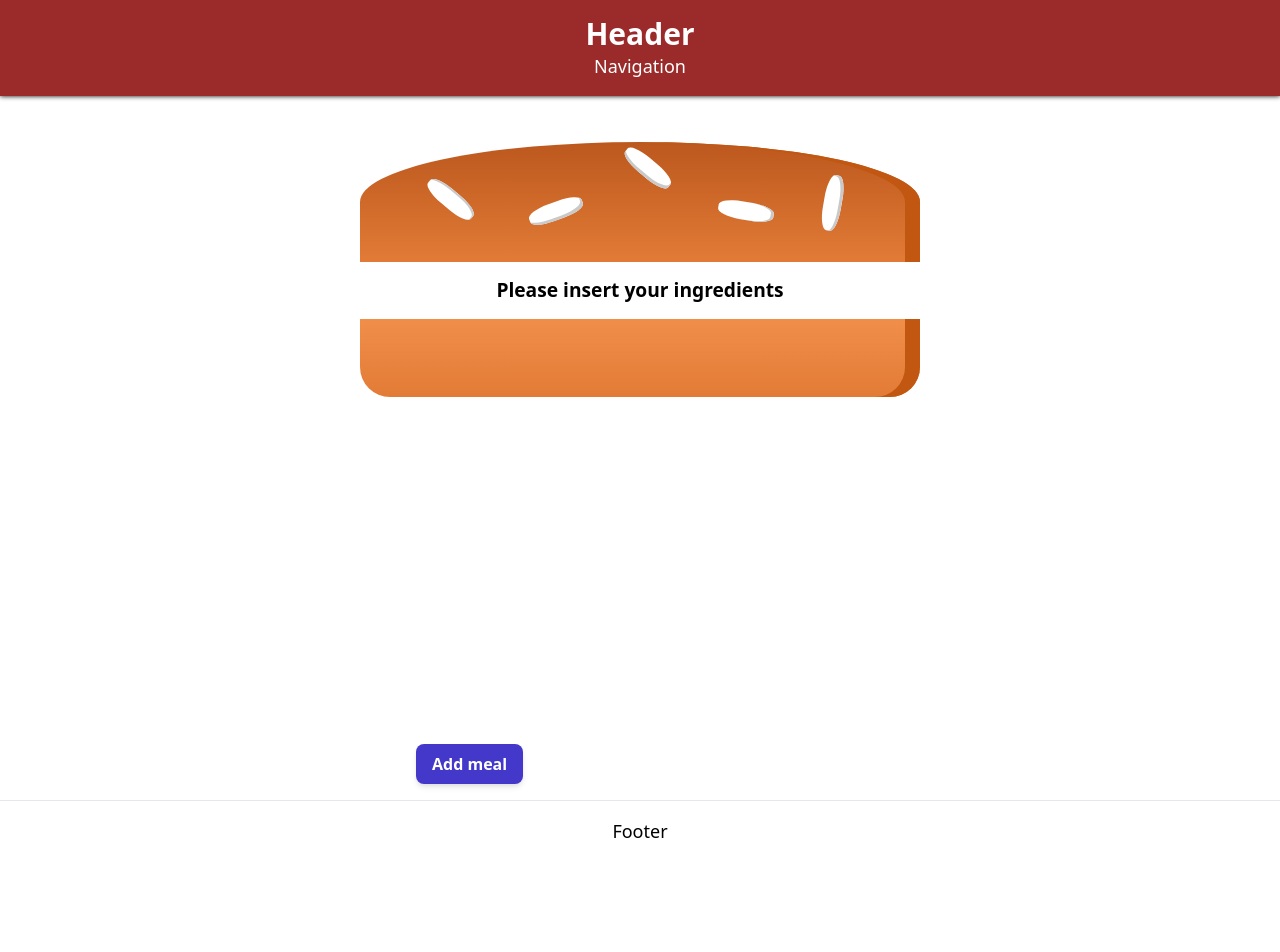
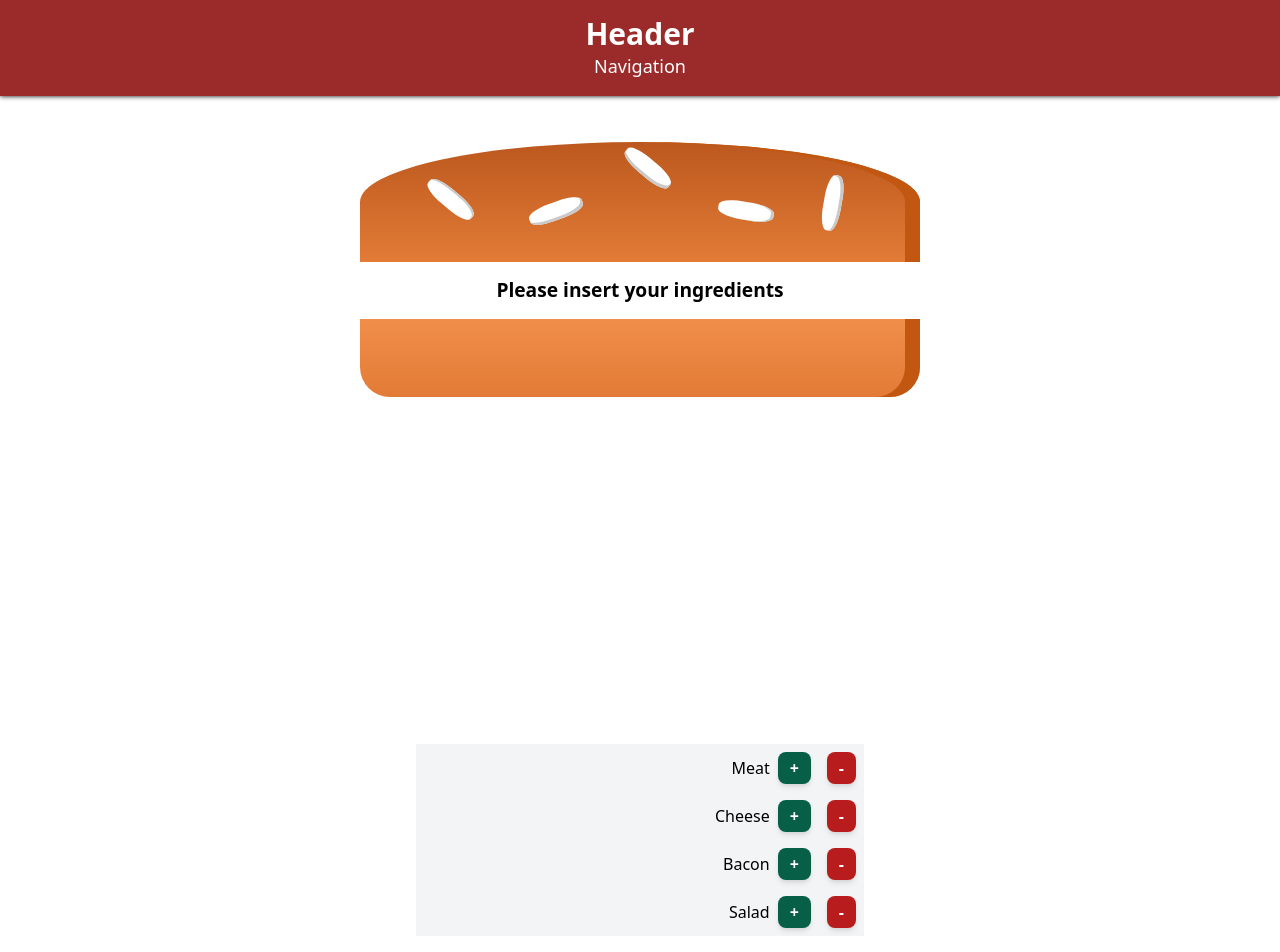
Before and after one commit to pasor1/react-burger-builder, a React (Create React App) app: page / in a window 1280 px wide. Shown: the top 952 px of the page. Before the commit the page ends 861 px from the top, so only its background shows below. Built offline with nearby package versions, Linux system fonts and the light colour scheme.

Commit message:
added burgercontrols

```diff
--- /dev/null
+++ b/src/components/BurgerControls/BurgerControl/BurgerControl.js
@@ -0,0 +1,13 @@
+import React from 'react';
+
+const BurgerControl = (props) => {
+  return (
+    <div>
+      {props.label}
+      <button type="button" onClick={() => props.onClickPlus(props.type)} className="py-1 px-3 m-2 bg-green-800 text-white font-semibold rounded-lg shadow-md focus:outline-none hover:bg-green-700 hover:scale-95 transform transition duration-50 ease-in-out">+</button>
+      <button type="button" onClick={() => props.onClickMinus(props.type)} className="py-1 px-3 m-2 bg-red-700 text-white font-semibold rounded-lg shadow-md focus:outline-none hover:bg-red-600 hover:scale-95 transform transition duration-50 ease-in-out">-</button>
+    </div>
+  )
+}
+
+export default BurgerControl
--- a/src/components/BurgerControls/BurgerControls.js
+++ b/src/components/BurgerControls/BurgerControls.js
@@ -1,9 +1,13 @@
 import React from 'react'
+import BurgerControl from './BurgerControl/BurgerControl'
+import { INGREDIENTS_LIST } from '../../containers/BurgerBuilder/BurgerBuilder'
 
 const BurgerControls = (props) => {
   return (
-    <div className="max-w-md mx-auto mt-4">
-      <button type="button" onClick={props.onClick} className="py-2 px-4 bg-indigo-700 text-white font-semibold rounded-lg shadow-md focus:outline-none hover:bg-indigo-600 hover:scale-95 transform transition duration-50 ease-in-out">Add meal</button>
+    <div className="max-w-md mx-auto mt-4 bg-gray-100 text-right">
+      {INGREDIENTS_LIST.map((item) => {
+        return <BurgerControl onClickPlus={props.onClickPlus} onClickMinus={props.onClickMinus} type={item.ingredient} key={item.ingredient} label={item.label} />
+      })}
     </div>
   )
 }
--- a/src/containers/BurgerBuilder/BurgerBuilder.js
+++ b/src/containers/BurgerBuilder/BurgerBuilder.js
@@ -3,24 +3,58 @@ import Aux from '../../hoc/Aux';
 import Burger from '../../components/Burger/Burger';
 import BurgerControls from '../../components/BurgerControls/BurgerControls';
 
+export const INGREDIENTS_LIST = [
+  {
+    ingredient: 'meat',
+    label: 'Meat',
+    price: 2
+  },
+  {
+    ingredient: 'cheese',
+    label: 'Cheese',
+    price: 1
+  },
+  {
+    ingredient: 'bacon',
+    label: 'Bacon',
+    price: 0.7
+  },
+  {
+    ingredient: 'salad',
+    label: 'Salad',
+    price: 0.5
+  }
+]
 class BurgerBuilder extends React.Component {
   state = {
-    ingredients: []
+    ingredients: [],
+    total: 2
   }
 
-  addMealHandler = () => {
+  addIngredientHandler = (ingredient) => {
     const ingredients = [...this.state.ingredients];
-    ingredients.unshift('meat');
+    ingredients.unshift(ingredient);
     this.setState({
-      ingredients: ingredients
+      ingredients: ingredients,
     })
+  }
+
+  removeIngredientHandler = (ingredient) => {
+    const ingredients = [...this.state.ingredients];
+    const ingredientIndex = ingredients.indexOf(ingredient);
+    if (ingredientIndex > -1) {
+      ingredients.splice(ingredientIndex, 1);
+      this.setState({
+        ingredients: ingredients
+      })
+    }
   }
 
   render() {
     return (
       <Aux>
         <Burger ingredients={this.state.ingredients} />
-        <BurgerControls onClick={this.addMealHandler} />
+        <BurgerControls onClickPlus={this.addIngredientHandler} onClickMinus={this.removeIngredientHandler} />
       </Aux>
     )
   }
```
Also changed, not shown: 1 other file (tests, documents, lock files or other folders).
